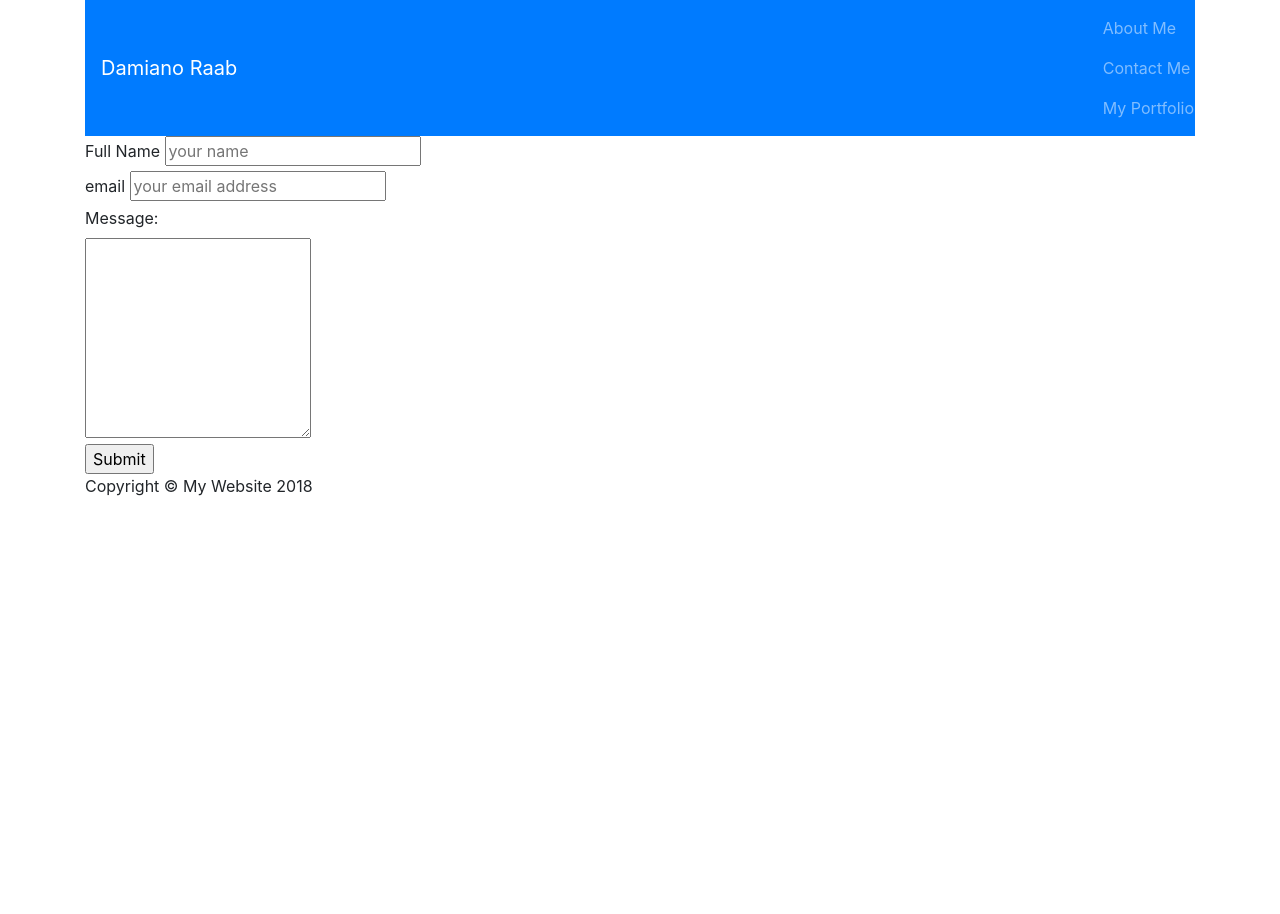
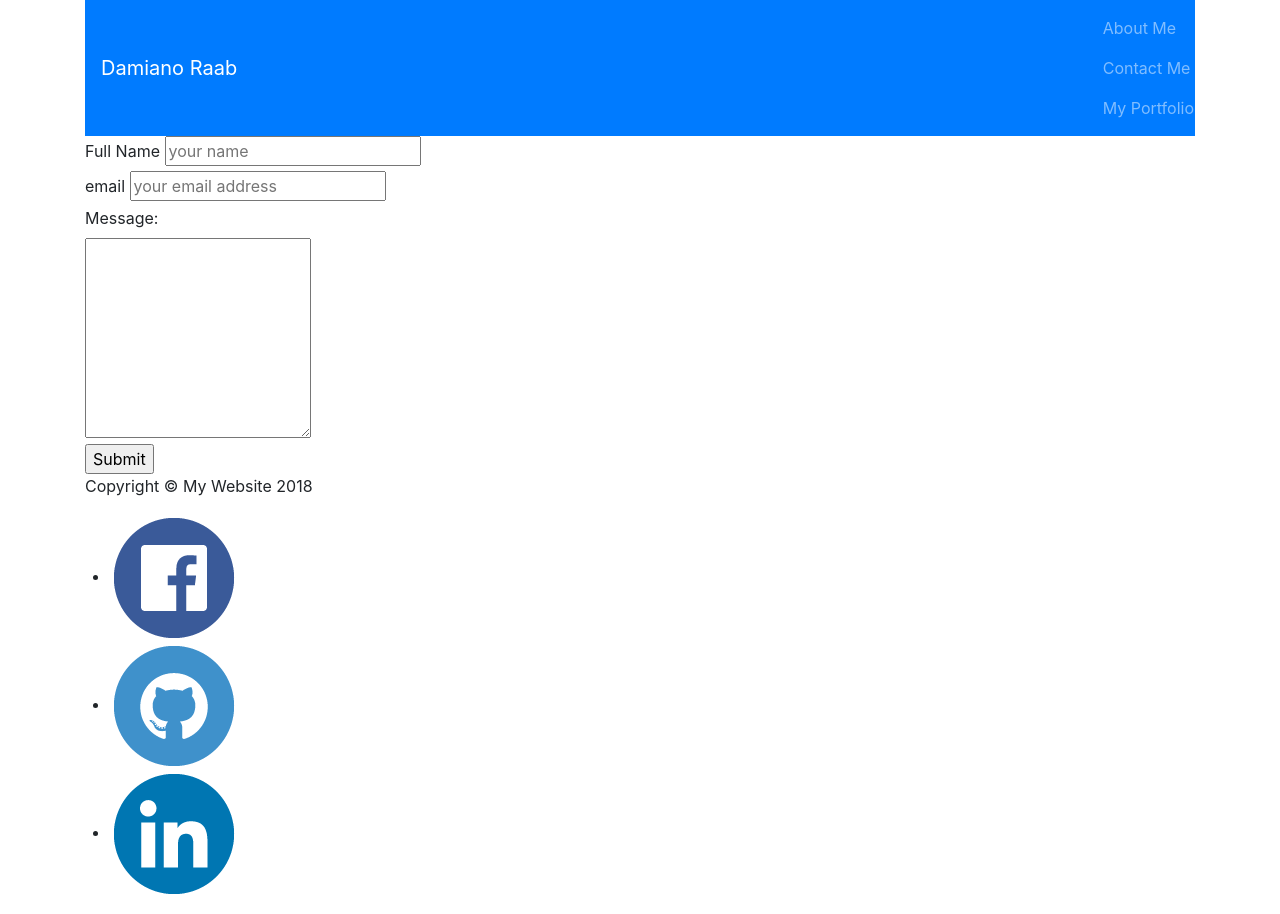
Before and after one commit to ItsGottaBeTheLa/Bootstrap-Portfolio, a plain HTML site: page contact.html in a window 1280 px wide. Before the commit the page ends 800 px from the top, so only its background shows below. Drawn offline with nearby package versions, Linux system fonts and the light colour scheme.

Commit message:
new files

```diff
--- a/contact.html
+++ b/contact.html
@@ -60,7 +60,14 @@
         <!-- Footer -->
         <footer>
             <div class="container">
-                Copyright &copy; My Website 2018
+               <p>Copyright &copy; My Website 2018</p>
+               <div class="row">
+                    <ul class="social-icons">
+                        <li><a href="https://www.facebook.com/damiano.raab"><img src='assets/images/Facebook.png' /></a></li>
+                        <li><a href="http://www.github.com/ItsGottaBeTheLa"><img src='assets/images/Github.png'></a></li>
+                        <li><a href="http://www.linkedin.com/in/damiano-raab"><img src='assets/images/Linkedin.png' /></a></li>
+                    </ul>
+                </div>
             </div>
         </footer>
 
```
Also changed, not shown: portfolio.html (+8 -1 lines), assets/images/Facebook.png (added), assets/images/Github.png (added), assets/images/Linkedin.png (added).
